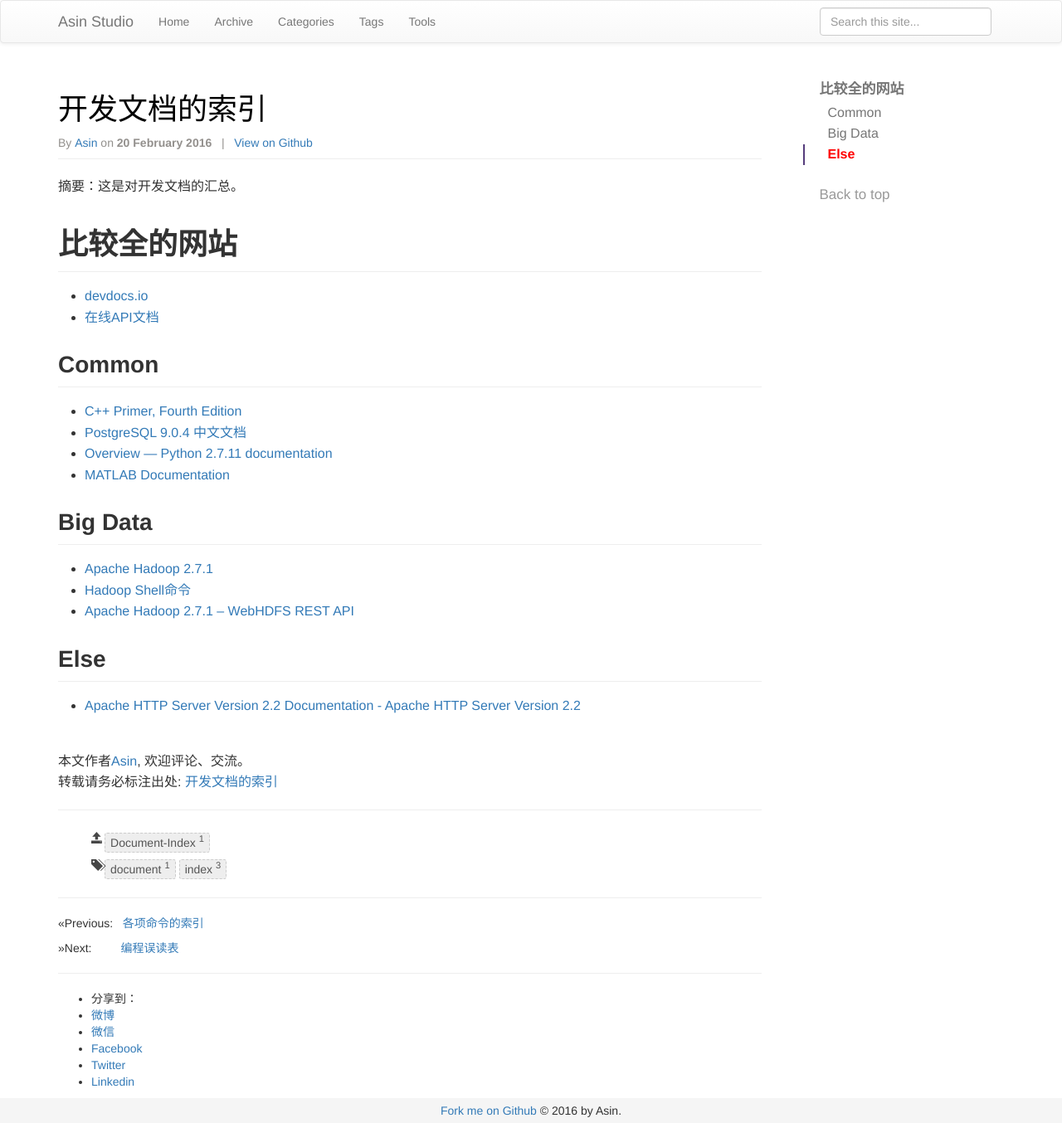
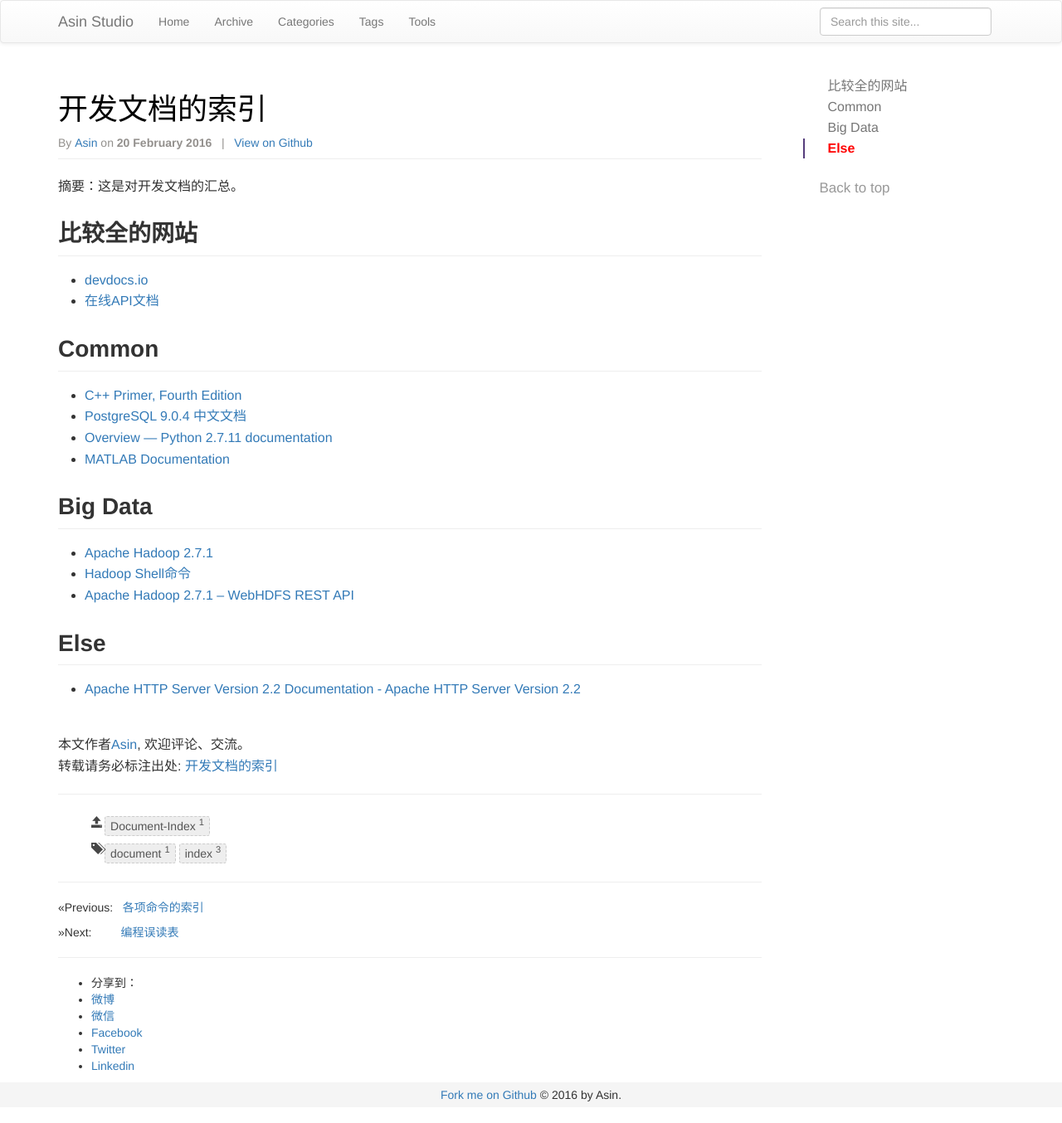
Before and after one commit to asin929/asin929.github.io, a Jekyll site: the page built from _posts/Document-Index/2016-02-20-开发文档的索引.md, in a window 1280 px wide. Shown: the whole page at 83% size. Built offline with Jekyll 4.4.1, drawn with Linux system fonts in a browser that asks for light colours; comment, search, counter and statistics services are not loaded.

```diff
--- a/_posts/Document-Index/2016-02-20-开发文档的索引.md
+++ b/_posts/Document-Index/2016-02-20-开发文档的索引.md
@@ -13,7 +13,7 @@ tags : [document,index]
 <!-- more -->
 
 
-# 比较全的网站
+## 比较全的网站
 + [devdocs.io](http://devdocs.io/)
 + [在线API文档](http://tool.oschina.net/apidocs)
 
```
